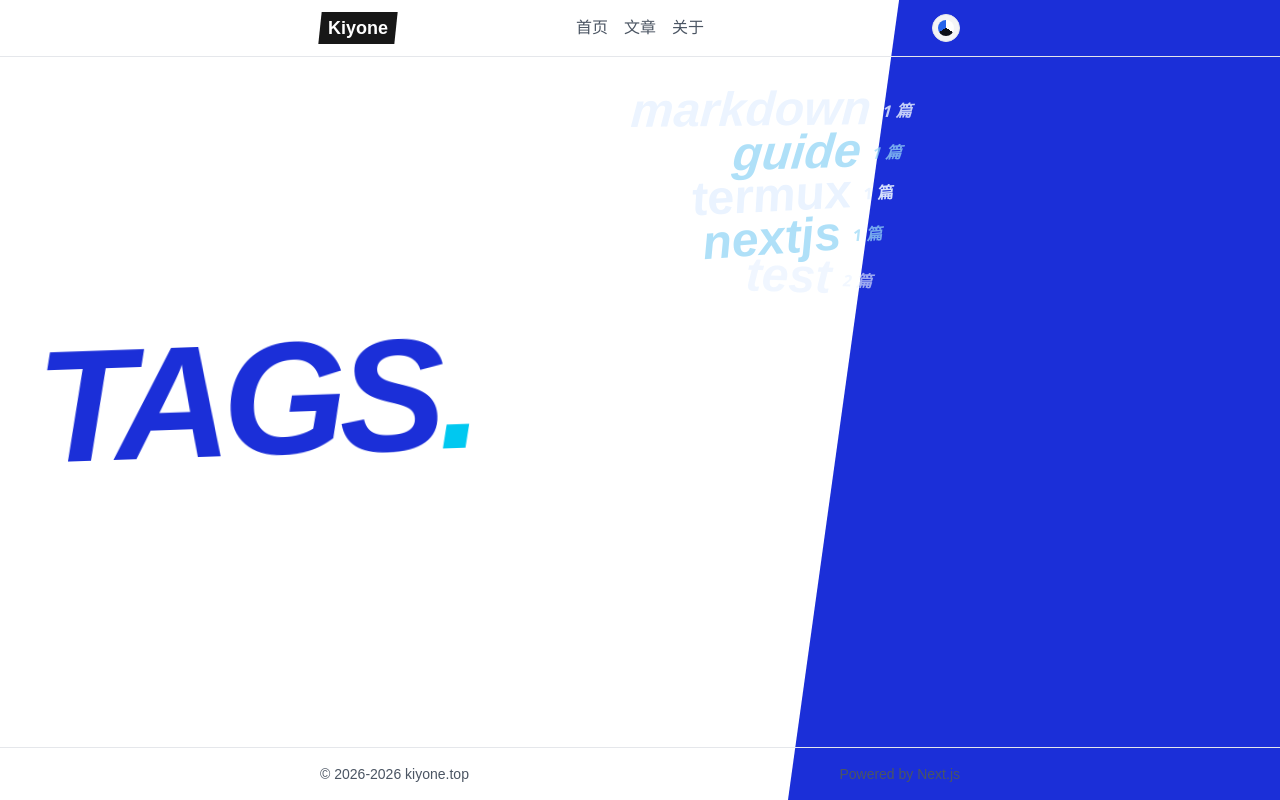
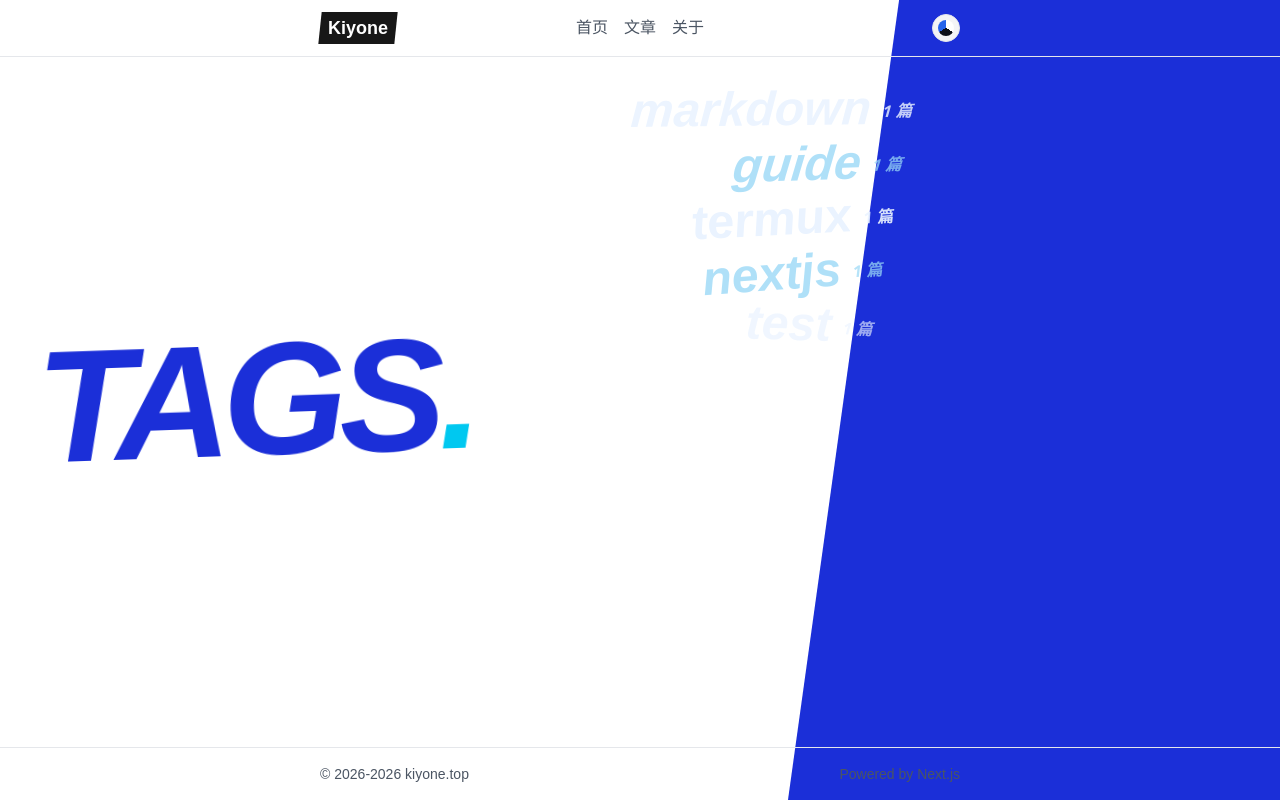
Before and after one commit to Your-S04/nextjs-blog, a Next.js app: page /tags in a window 1280 px wide. Built offline with nearby package versions, Linux system fonts and the light colour scheme.

Commit message:
fix: 继续调整移动端页面适配

```diff
--- a/app/globals.css
+++ b/app/globals.css
@@ -226,18 +226,6 @@
 .p3-bar {
   transform: rotate(var(--rot, 0deg)) skewX(var(--skw, 0deg));
 }
-@media (max-width: 767px) {
-  .p3-split-blue {
-    clip-path: none;
-  }
-  /* 移动端保留无序感:轻微重叠 + 随机方向(幅度为桌面的一半) */
-  .p3-col-item {
-    margin-top: -8px;
-  }
-  .p3-bar {
-    transform: rotate(var(--rot)) skewX(var(--skw));
-  }
-}
 
 /* ===== 页面转场纱幕:蓝底波点圆,右扩→左收 ===== */
 .p3-veil {
--- a/app/tags/page.tsx
+++ b/app/tags/page.tsx
@@ -22,73 +22,49 @@ function estimateTextWidth(tag: string): number {
   );
 }
 
-/* P3 实验样式(总览页 v2):左侧竖排 TAGS 主体 + 左白右蓝全页撞色分割
-   (fixed,滚动时背景恒定);tag 列表靠左错落;三角左端点指向倾斜方向
-   但带逐项偏移,整体向 TAGS 主体靠拢。 */
+/* P3 实验样式(总览页):左侧竖排 TAGS. 主体(桌面)+ 左白右蓝撞色分割
+   (fixed);tag 列表永久单列、右对齐、轻微重叠错落。 */
 export default function TagsPage() {
   const groups = getPostsGroupedByTag();
-
-  /* 超过 5 个 tag 分两列(上限两列):前一半进左列,后一半进右列 */
-  const withIdx = groups.map((g, gi) => ({ g, gi }));
-  const columns =
-    withIdx.length > 5
-      ? [
-          withIdx.slice(0, Math.ceil(withIdx.length / 2)),
-          withIdx.slice(Math.ceil(withIdx.length / 2)),
-        ]
-      : [withIdx];
 
   return (
     <div className="relative overflow-hidden">
       <P3Veil />
-      {/* ===== 全页背景:桌面左白右蓝斜分割 + 竖排 TAGS;移动端整页蓝 + 顶部横幅 ===== */}
+      {/* ===== 全页背景:桌面左白右蓝分割 + 竖排 TAGS.;移动端整页蓝 ===== */}
       <div aria-hidden className="fixed inset-0 z-0">
         {/* 右侧蓝色区:桌面斜切分割,移动端全屏 */}
         <div className="p3-split-blue absolute inset-y-0 right-0 w-[62%] max-md:inset-0 max-md:w-full bg-[#1B2FD8]" />
-        {/* 深蓝斜切页:仅移动端(整页深蓝),与波点转场纱幕形成对比;桌面不需要 */}
-        <div
-          className="absolute inset-y-0 right-0 w-full hidden max-md:block"
-          style={{
-            clipPath: "polygon(14% 0, 0 100%, 100% 100%, 100% 0)",
-            background: "#0a2a70",
-          }}
-        />
         {/* 左侧白色区:仅桌面 */}
         <div className="absolute inset-y-0 left-0 w-[40%] bg-white max-md:hidden" />
-        {/* 竖排 TAGS 主体:仅桌面;移动端改用下方的小 Tags. 标题 */}
+        {/* 竖排 TAGS. 主体:仅桌面 */}
         <div className="absolute inset-y-0 left-0 flex w-[40%] items-center justify-center max-md:hidden">
-          <h1 className="p3-drift -rotate-90 whitespace-nowrap font-brand text-[20vh] font-black italic leading-none tracking-tighter text-[#1B2FD8] max-md:rotate-0 max-md:text-6xl">
+          <h1 className="p3-drift -rotate-90 whitespace-nowrap font-brand text-[20vh] font-black italic leading-none tracking-tighter text-[#1B2FD8]">
             TAGS<span className="text-[#00C8F0]">.</span>
           </h1>
         </div>
       </div>
 
-      {/* 小 Tags. 标题:仅移动端(桌面用左侧竖排 TAGS 主体) */}
+      {/* 小 TAGS. 标题:仅移动端(竖屏阅读) */}
       <h1 className="relative z-10 mb-6 ml-1.5 w-fit -skew-x-6 bg-foreground px-4 py-1 font-brand text-2xl font-bold italic uppercase text-background p3-in max-md:flex md:hidden">
         <span className="inline-block skew-x-6">
-          Tags<span className="text-accent">.</span>
+          TAGS<span className="text-accent">.</span>
         </span>
       </h1>
 
       {groups.length === 0 ? (
         <p className="relative z-10 text-faint">空</p>
       ) : (
-        // 数量扩展:错峰与位移全部封顶,tag 再多排版也不会失控。
-        // 移动端(≤767px):单列、无重叠、无旋转,p3-col-item/p3-bar 的媒体查询接管
-        <ul
-          className={`relative z-10 grid grid-cols-1 gap-x-10 pb-4 max-md:px-4 ${columns.length > 1 ? "md:grid-cols-2" : ""}`}
-        >
-          {columns.map((col, ci) => (
-            <div key={ci} className="flex flex-col items-end max-md:items-stretch">
-              {col.map(({ g, gi }) => {
+        /* 永久单列:右对齐 + 轻微重叠错落;错峰与位移封顶 */
+        <ul className="relative z-10 grid grid-cols-1 justify-items-end gap-y-3 pb-4">
+          {groups.map((g, gi) => {
             const spec = p3spec(gi);
 
             /* 三角随文字长度适配:长度包住文字,右端两点随文本自主伸缩;
                左端点指向倾斜方向(左侧),右缘略矮于文字行 → 永不完全覆盖 */
             const textW = estimateTextWidth(g.tag);
-            const triW = Math.max(120, Math.min(Math.round(textW * 0.95 + 24), 440));
+            const triW = Math.max(110, Math.min(Math.round(textW * 0.95 + 24), 440));
             const triH = 50;
-            const ox = -22; /* 左端点探向 TAGS 主体,偏移稍大 */
+            const ox = -22; /* 左端点探向 TAGS 主体 */
             const oy = PAD_TOP - 2;
             /* 左端点逐项偏移:指向倾斜方向但带随机偏角 */
             const apexJitter = ((spec.tri.ox + 6) % 16) - 8; /* -8 .. 8 */
@@ -102,10 +78,9 @@ export default function TagsPage() {
             ];
             /* 红字副本的精确裁切区 = 三角的像素投影 */
             const absClip = `polygon(${triPoints.map(([x, y]) => `${x}px ${y}px`).join(", ")})`;
-            /* 影子/白块:百分比顶点 → 被 max-width 钳制时形状等比缩放,不会残缺 */
-            const apexPct = Math.round((apexRel / triH) * 100);
-            const shadowClip = `polygon(0 ${apexPct}%, 100% 0%, 100% 100%)`;
-            /* 蓝底上的静置文字色:白 / 浅青交替 */
+            /* 影子同形:自身坐标系里的相对多边形,固定偏移 (9,9) */
+            const shadowClip = `polygon(0 ${apexRel}px, ${triW}px 0, ${triW}px ${triH}px)`;
+            /* 静置文字色:白 / 浅青交替 */
             const idleColor = gi % 2 === 0 ? "#eaf3ff" : "#9bd9f7";
 
             return (
@@ -159,7 +134,7 @@ export default function TagsPage() {
                   />
                   {/* 静置文字:白/浅青交替(蓝底可读);hover 瞬时隐藏(无过渡,无重影) */}
                   <span
-                    className="p3-idle-text relative z-10 block whitespace-nowrap font-brand text-5xl max-md:text-3xl font-bold italic"
+                    className="p3-idle-text relative z-10 block whitespace-nowrap font-brand text-5xl font-bold italic"
                     style={
                       {
                         "--idle-c": idleColor,
@@ -190,9 +165,7 @@ export default function TagsPage() {
                 </P3TransitionLink>
               </li>
             );
-              })}
-            </div>
-          ))}
+          })}
         </ul>
       )}
     </div>
--- a/content/posts/test_2.md
+++ /dev/null
@@ -1,9 +0,0 @@
----
-title: test_2
-date: 3761 BCE-10-06
-tags: [test]
----
-
-# test
-`test`
-### test
```
